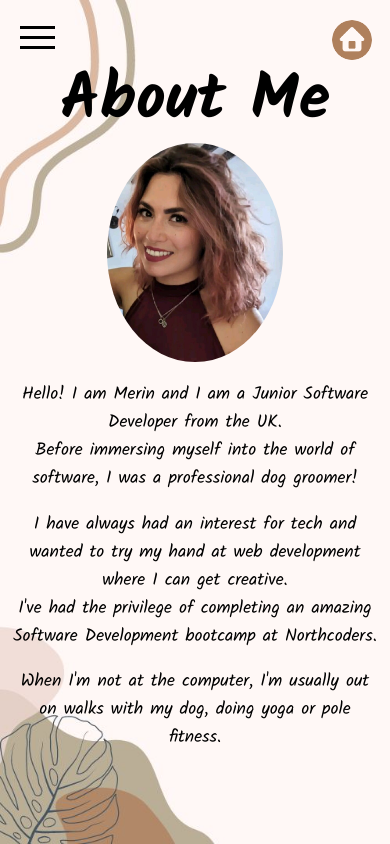
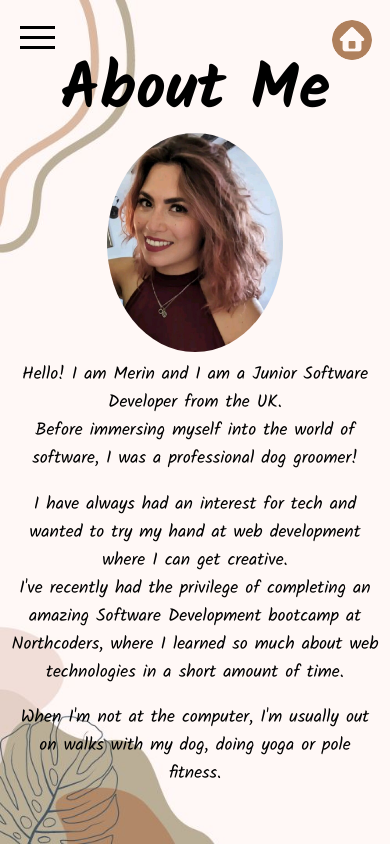
Before and after one commit to Merin-Yilmaz/Portfolio, a Next.js app: page /about-me in a window 390 px wide. Built offline with nearby package versions, Linux system fonts and the light colour scheme.

Commit message:
about me update

```diff
--- a/src/app/about-me/page.js
+++ b/src/app/about-me/page.js
@@ -22,9 +22,8 @@ const AboutMe = () => {
               <p>Hello! I am Merin and I am a Junior Software Developer from the UK.
               <br></br>Before immersing myself into the world of software, I was a professional dog groomer!</p>
               <p>I have always had an interest for tech and wanted to try my hand at web development where I can get creative.
-              <br></br>I've had the privilege of completing an amazing Software Development bootcamp at Northcoders.</p>
-              <p>When I'm not at the computer, I'm usually out on walks with my dog,
-              doing yoga or pole fitness.</p>
+              <br></br>I've recently had the privilege of completing an amazing Software Development bootcamp at Northcoders, where I learned so much about web technologies in a short amount of time.</p>
+              <p>When I'm not at the computer, I'm usually out on walks with my dog, doing yoga or pole fitness.</p>
             </div>
             </div>
           </main>
--- a/stylesheets/input.scss
+++ b/stylesheets/input.scss
@@ -115,7 +115,7 @@
         .about-description {
             font-size: smaller;
             position: relative;
-            bottom: 40px;
+            bottom: 75px;
         }
         .profile {
             border-radius: 100%;
@@ -374,7 +374,7 @@
     .about-me {
         h1 {
             position: relative;
-            top: 50px;
+            top: 40px;
             margin-bottom: -10%;
         }
         .about-me-container {
@@ -384,9 +384,9 @@
             top: 50px;
             right: 20%;
             width: 100%;
-            margin-top: 30px;
+            margin-top: 20px;
             .about-description {
-                margin-top: 10px;
+                margin-top: 0px;
                 font-size: 55%;
                 bottom: 10px;
                 padding: 0 10px 0 10px;
--- a/stylesheets/output.css
+++ b/stylesheets/output.css
@@ -115,7 +115,7 @@
 .about-me .about-me-container .about-description {
   font-size: smaller;
   position: relative;
-  bottom: 40px;
+  bottom: 75px;
 }
 .about-me .about-me-container .profile {
   border-radius: 100%;
@@ -368,7 +368,7 @@
   }
   .about-me h1 {
     position: relative;
-    top: 50px;
+    top: 40px;
     margin-bottom: -10%;
   }
   .about-me .about-me-container {
@@ -378,10 +378,10 @@
     top: 50px;
     right: 20%;
     width: 100%;
-    margin-top: 30px;
+    margin-top: 20px;
   }
   .about-me .about-me-container .about-description {
-    margin-top: 10px;
+    margin-top: 0px;
     font-size: 55%;
     bottom: 10px;
     padding: 0 10px 0 10px;
```
